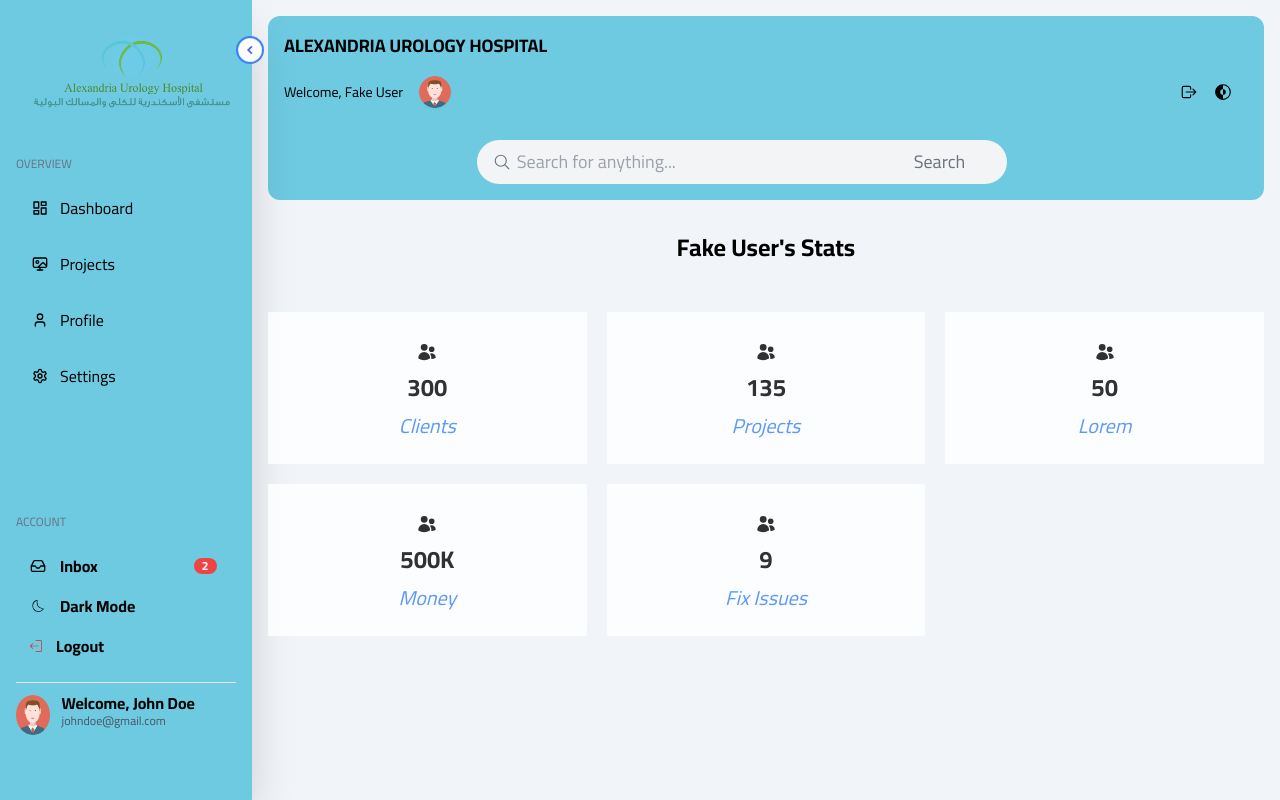
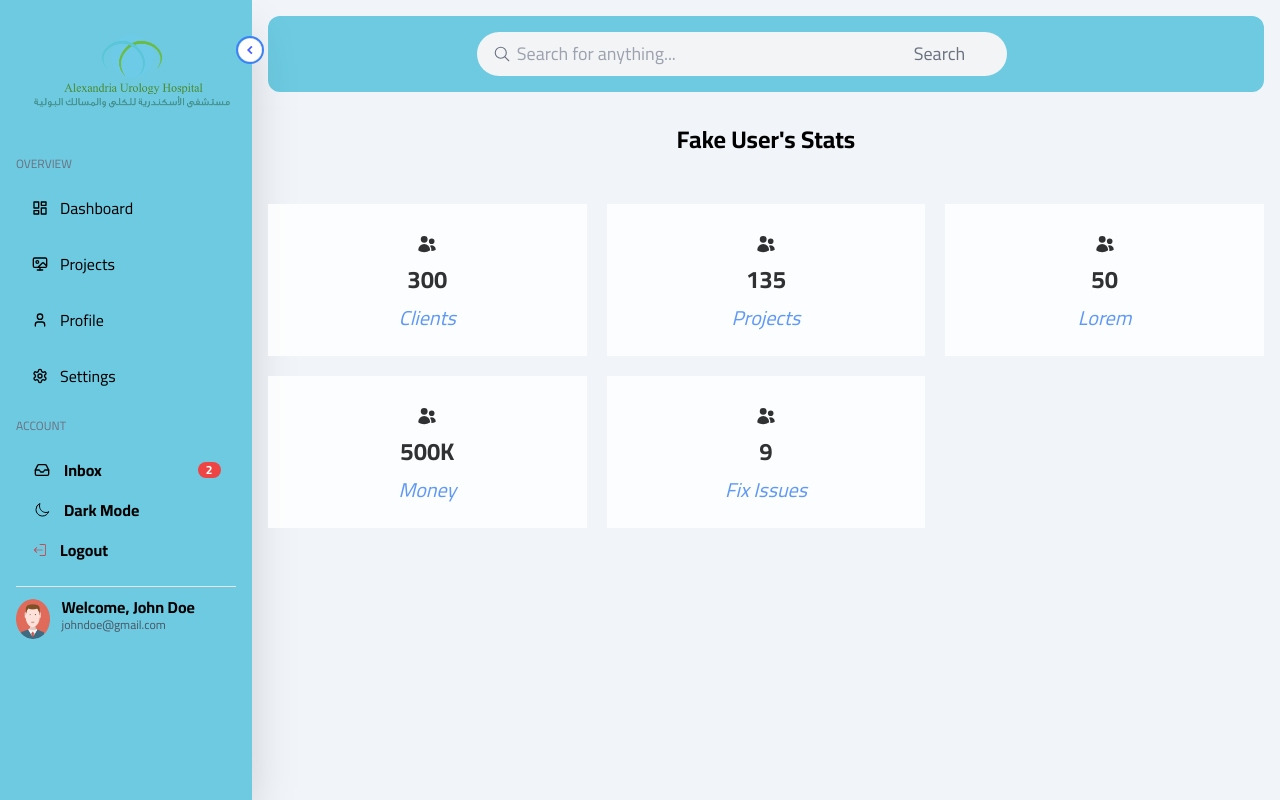
Before and after one commit to AhmedAshrafc/ticketing-system, a Next.js app: page /dashboard in a window 1280 px wide. Built offline with nearby package versions, Linux system fonts and the light colour scheme.

Commit message:
Add Dark Mode feature

```diff
--- /dev/null
+++ b/components/DarkModeToggle.jsx
@@ -0,0 +1,64 @@
+import { useEffect, useState } from "react";
+import { HiOutlineMoon, HiOutlineSun } from "react-icons/hi2";
+import { Tooltip } from "react-tooltip";
+
+export default function DarkModeToggle({ isOpen }) {
+  const [theme, setTheme] = useState("light");
+
+  useEffect(() => {
+    const preferredTheme = localStorage.getItem("theme");
+    const userPrefersDark = window.matchMedia(
+      "(prefers-color-scheme: dark)"
+    ).matches;
+
+    if (preferredTheme) {
+      setTheme(preferredTheme);
+    } else if (userPrefersDark) {
+      setTheme("dark");
+    } else {
+      setTheme("light");
+    }
+  }, []);
+
+  const toggleTheme = () => {
+    const updatedTheme = theme === "light" ? "dark" : "light";
+    setTheme(updatedTheme);
+    localStorage.setItem("theme", updatedTheme);
+    document.documentElement.classList.toggle("dark", updatedTheme === "dark");
+  };
+
+  return (
+    <li
+      className="group"
+      data-tooltip-id="darkmode-tooltip"
+      data-tooltip-place="right"
+    >
+      {!isOpen && (
+        <Tooltip
+          id="darkmode-tooltip"
+          content="Dark Mode"
+          style={{ zIndex: "9999" }}
+        />
+      )}
+      <button
+        onClick={toggleTheme}
+        className="flex items-center w-full text-md text-black dark:text-white rounded-md p-2 transition-all group-hover:bg-[#081225] dark:hover:bg-secondary-color group-hover:text-white group-active:bg-[#081225]"
+      >
+        <div className="flex items-center gap-3">
+          {theme === "light" ? (
+            <HiOutlineMoon className=" min-w-[20px] text-black dark:text-white group-hover:text-white transition-all ml-2" />
+          ) : (
+            <HiOutlineSun className=" min-w-[20px] text-black dark:text-white group-hover:text-white transition-all ml-2" />
+          )}
+          <span
+            className={`hidden md:inline-block duration-300 font-semibold ${
+              !isOpen && "scale-0"
+            }`}
+          >
+            {theme === "light" ? "Dark Mode" : "Light Mode"}
+          </span>
+        </div>
+      </button>
+    </li>
+  );
+}
--- a/components/Header.jsx
+++ b/components/Header.jsx
@@ -11,13 +11,13 @@ import logo from "../public/avatar.png";
 
 export default function Header() {
   return (
-    <header className="bg-primary-color p-4 text-sm flex flex-col gap-4 md:m-4 md:rounded-xl">
-      <h1 className="font-semibold uppercase md:text-md lg:text-lg">
+    <header className="bg-primary-color dark:bg-[#111827] duration-300 p-4 text-sm flex flex-col gap-4 md:m-4 md:rounded-xl">
+      {/* <h1 className="font-semibold uppercase md:text-md lg:text-lg">
         Alexandria Urology Hospital
-      </h1>
+      </h1> */}
 
       <div className="flex flex-col gap-8">
-        <div className="flex flex-col gap-4 md:flex-row md:items-center md:justify-between">
+        {/* <div className="flex flex-col gap-4 md:flex-row md:items-center md:justify-between">
           <div className="flex items-center justify-center gap-4 md:justify-start">
             <span className="inline-block capitalize">welcome, fake user</span>
             <Link href="/profile">
@@ -30,13 +30,13 @@ export default function Header() {
                 className="rounded-full shadow-sm cursor-pointer w-[32px]"
               />
             </Link>
-          </div>
+          </div> */}
 
-          <div className="flex items-center justify-center gap-4 pr-4">
+        {/* <div className="flex items-center justify-center gap-4 pr-4">
             <IoLogOutOutline className="cursor-pointer md:text-lg" />
             <IoInvertMode className="cursor-pointer md:text-lg" />
-          </div>
-        </div>
+          </div> */}
+        {/* </div> */}
 
         <div className="md:flex md:justify-center">
           <div className="relative w-full md:w-[60%] ">
--- a/components/Layout.jsx
+++ b/components/Layout.jsx
@@ -4,12 +4,14 @@ import Sidebar from "./Sidebar";
 
 export default function Layout({ children }) {
   return (
-    <div className="flex min-h-screen bg-[#f1f5f9] scrollbar">
+    <div className="flex min-h-screen bg-[#f1f5f9] dark:bg-slate-800 duration-300 scrollbar">
       <Sidebar />
       <ScrollTopButton />
       <div className="flex flex-col w-full">
         <Header />
-        <main className="bg-[#f1f5f9] p-4 shadow-md h-full">{children}</main>
+        <main className="bg-[#f1f5f9] dark:bg-gray-700 duration-300 p-4 shadow-md h-full">
+          {children}
+        </main>
       </div>
     </div>
   );
--- a/components/MainNav.jsx
+++ b/components/MainNav.jsx
@@ -10,6 +10,7 @@ import {
   LuSettings,
   LuInbox,
 } from "react-icons/lu";
+import DarkModeToggle from "./DarkModeToggle";
 
 export default function MainNav({ isOpen }) {
   return (
@@ -17,7 +18,7 @@ export default function MainNav({ isOpen }) {
       <span className="hidden md:inline-block text-xs mb-4 uppercase text-gray-500">
         Overview
       </span>
-      <ul className="flex flex-col gap-4 items-center md:items-stretch">
+      <ul className="flex flex-col gap-4 items-center md:items-stretch ">
         <li data-tooltip-id="dashboard-tooltip" data-tooltip-place="right">
           {!isOpen && (
             <Tooltip
@@ -28,7 +29,7 @@ export default function MainNav({ isOpen }) {
           )}
           <Link
             href="/dashboard"
-            className="flex items-center text-md text-black rounded-md p-2 transition-all hover:bg-[#081225] hover:text-white active:bg-[#081225]"
+            className="flex items-center text-md text-black dark:text-white rounded-md p-2 transition-all hover:bg-[#081225] dark:hover:bg-secondary-color hover:text-white active:bg-[#081225]"
           >
             <div className="flex items-center gap-3">
               <LuLayoutDashboard className="md:ml-2" />
@@ -53,7 +54,7 @@ export default function MainNav({ isOpen }) {
           )}
           <Link
             href="/projects"
-            className="flex items-center text-md text-black rounded-md p-2  transition-all hover:bg-[#081225] hover:text-white active:bg-[#081225]"
+            className="flex items-center text-md text-black dark:text-white rounded-md p-2  transition-all hover:bg-[#081225] dark:hover:bg-secondary-color hover:text-white active:bg-[#081225]"
           >
             <div className="flex items-center gap-3">
               <LuWallpaper className="md:ml-2" />
@@ -78,7 +79,7 @@ export default function MainNav({ isOpen }) {
           )}
           <Link
             href="/profile"
-            className="flex items-center text-md text-black rounded-md p-2  transition-all hover:bg-[#081225] hover:text-white active:bg-[#081225]"
+            className="flex items-center text-md text-black dark:text-white rounded-md p-2  transition-all hover:bg-[#081225] dark:hover:bg-secondary-color hover:text-white active:bg-[#081225]"
           >
             <div className="flex items-center gap-3">
               <LuUser className="md:ml-2" />
@@ -103,7 +104,7 @@ export default function MainNav({ isOpen }) {
           )}
           <Link
             href="/settings"
-            className="flex items-center text-md text-black rounded-md p-2  transition-all hover:bg-[#081225] hover:text-white active:bg-[#081225]"
+            className="flex items-center text-md text-black dark:text-white rounded-md p-2  transition-all hover:bg-[#081225] dark:hover:bg-secondary-color hover:text-white active:bg-[#081225]"
           >
             <div className="flex items-center gap-3">
               <LuSettings className="md:ml-2" />
@@ -118,7 +119,7 @@ export default function MainNav({ isOpen }) {
           </Link>
         </li>
 
-        <div className="mt-24">
+        <div className="mt-18">
           <span className="hidden md:inline-block text-xs mb-4 uppercase text-gray-500">
             Account
           </span>
@@ -137,10 +138,10 @@ export default function MainNav({ isOpen }) {
             )}
             <Link
               href="/inbox"
-              className="flex items-center text-md text-black rounded-md p-2 transition-all group-hover:bg-[#081225] group-hover:text-white group-active:bg-[#081225]"
+              className="flex items-center text-md text-black dark:text-white rounded-md p-2 transition-all group-hover:bg-[#081225] group-hover:text-white dark:hover:bg-secondary-color group-active:bg-[#081225]"
             >
               <div className="flex items-center gap-3">
-                <LuInbox className=" min-w-[20px] text-black group-hover:text-white transition-all ml-1" />
+                <LuInbox className=" min-w-[20px] text-black dark:text-white group-hover:text-white transition-all ml-2" />
                 <div className="md:flex md:gap-24 md:items-center">
                   <span
                     className={`hidden md:inline-block duration-300 font-semibold ${
@@ -162,34 +163,7 @@ export default function MainNav({ isOpen }) {
             </Link>
           </li>
 
-          <li
-            className="group"
-            data-tooltip-id="darkmode-tooltip"
-            data-tooltip-place="right"
-          >
-            {!isOpen && (
-              <Tooltip
-                id="darkmode-tooltip"
-                content="Dark Mode"
-                style={{ zIndex: "9999" }}
-              />
-            )}
-            <Link
-              href="/darkmode"
-              className="flex items-center text-md text-black rounded-md p-2 transition-all group-hover:bg-[#081225] group-hover:text-white group-active:bg-[#081225]"
-            >
-              <div className="flex items-center gap-3">
-                <CiDark className=" min-w-[20px] text-black group-hover:text-white transition-all ml-1" />
-                <span
-                  className={`hidden md:inline-block duration-300 font-semibold ${
-                    !isOpen && "scale-0"
-                  }`}
-                >
-                  Dark Mode
-                </span>
-              </div>
-            </Link>
-          </li>
+          <DarkModeToggle isOpen={isOpen} />
 
           <li data-tooltip-id="logout-tooltip" data-tooltip-place="right">
             {!isOpen && (
@@ -201,10 +175,10 @@ export default function MainNav({ isOpen }) {
             )}
             <Link
               href="/logout"
-              className="flex items-center text-md text-black rounded-md p-2 transition-all hover:bg-[#081225] hover:text-white active:bg-[#081225]"
+              className="flex items-center text-md text-black dark:text-white rounded-md p-2 transition-all hover:bg-[#081225] dark:hover:bg-secondary-color hover:text-white active:bg-[#081225]"
             >
               <div className="flex items-center gap-3">
-                <CiLogout className=" text-red-600 ml-1" />
+                <CiLogout className=" text-red-600 ml-2" />
                 <span
                   className={`hidden md:inline-block duration-300 font-semibold ${
                     !isOpen && "scale-0"
--- a/styles/styles.css
+++ b/styles/styles.css
@@ -11,5 +11,5 @@
 }
 
 ::-webkit-scrollbar-thumb:hover {
-  background-color: orangered;
+  background-color: #72b948;
 }
--- a/tailwind.config.js
+++ b/tailwind.config.js
@@ -1,5 +1,6 @@
 /** @type {import('tailwindcss').Config} */
 module.exports = {
+  darkMode: "class",
   content: [
     "./pages/**/*.{js,ts,jsx,tsx,mdx}",
     "./components/**/*.{js,ts,jsx,tsx,mdx}",
@@ -19,5 +20,11 @@ module.exports = {
       },
     },
   },
+  variants: {
+    extend: {
+      backgroundColor: ["dark"],
+      textColor: ["dark"],
+    },
+  },
   plugins: [],
 };
```
Also changed, not shown: components/Sidebar.jsx (+5 -3 lines).
